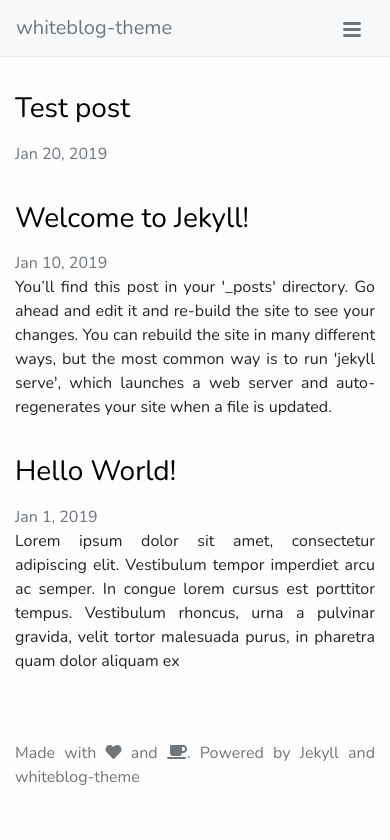
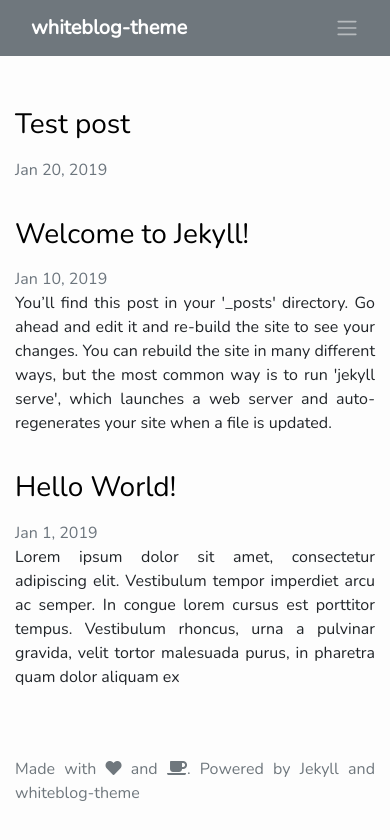
Before and after one commit to vmsilvamolina/whiteblog-theme, a Jekyll site: the page built from index.html, in a window 390 px wide. Shown: the top 840 px of the page. Built offline with Jekyll 4.4.1, drawn with Linux system fonts in a browser that asks for light colours; nearby versions of some CDN libraries.

Commit message:
add navbar format and menu

```diff
--- a/_includes/header.html
+++ b/_includes/header.html
@@ -27,3 +27,41 @@
       </div>
     </div>
   </nav>
+-->
+    <div class="collapse bg-ligth" id="navbarHeader">
+      <div class="container">
+        <div class="row">
+          <div class="col-sm-8 col-md-7 py-4">
+            <h4>Contact</h4>
+            <p class="text-muted">Add some information about the album below, the author, or any other background context. Make it a few sentences long so folks can pick up some informative tidbits. Then, link them off to some social networking sites or contact information.</p>
+          </div>
+          <div class="col-sm-4 offset-md-1 py-4">
+            <h4>Pages</h4>
+            <ul class="list-unstyled">
+            {% assign default_paths = site.pages | map: "path" %}
+            {% assign page_paths = site.header_pages | default: default_paths %}
+            {% if page_paths %}
+              {% for path in page_paths %}
+                {% assign my_page = site.pages | where: "path", path | first %}
+                {% if my_page.title %}
+                  <li class="nav-item"><a class="nav-link" href="{{ my_page.url | relative_url }}">{{ my_page.title | escape }}</a></li>
+                {% endif %}
+              {% endfor %}
+            {% endif %}
+            </ul>
+          </div>
+        </div>
+      </div>
+    </div>
+    <div class="navbar navbar-dark box-shadow">
+      <div class="container d-flex justify-content-between">
+        <a class="navbar-brand d-flex align-items-center" href="{{ "/" | relative_url }}">{{ site.title | escape }}</a>
+        <div data-toggle="collapse" data-target="#navbarHeader" class="navbar-toggler-icon" id="nav-icon">
+            <span></span>
+            <span></span>
+            <span></span>
+            <span></span>
+        </div>
+
+      </div>
+    </div>
--- a/_sass/whiteblog-theme/_layout.scss
+++ b/_sass/whiteblog-theme/_layout.scss
@@ -1,12 +1,56 @@
 @import url('https://fonts.googleapis.com/css?family=Nunito');
+
+html {
+  overflow-y: overlay
+}
 
 body {
   background-color: #fdfdfd;
   font-family: "Nunito" !important;
 }
+
 .navbar {
+  background-color: #6f777d !important;
   a {
-    color: #6f777d !important;
+    //color: #6f777d !important;
+    font-weight: 600;
+  }
+}
+
+.navbar-toggler {
+  border: none;
+  background: transparent !important;
+
+  &:hover {
+    background: transparent !important;
+  }
+
+  .icon-bar {
+    width: 22px;
+    transition: all 0.2s;
+  }
+  .top-bar {
+    transform: rotate(45deg);
+    transform-origin: 10% 10%;
+  }
+  .middle-bar {
+    opacity: 0;
+  }
+  .bottom-bar {
+    transform: rotate(-45deg);
+    transform-origin: 10% 90%;
+  }
+
+  &.collapsed {
+    .top-bar {
+      transform: rotate(0);
+    }
+    .middle-bar {
+      opacity: 1;
+    }
+    .bottom-bar {
+      transform: rotate(0);
+    }
   }
 }
 
@@ -27,11 +71,11 @@
 }
 
 .post {
-  padding-top: 5.5rem!important;
+  padding-top: 2.5rem!important;
 }
 
 .posts-list {
-  padding-top: 4.0rem!important;
+  padding-top: 1.5rem!important;
 }
 
 #content .py-2 {
```
Also changed, not shown: other parts of _includes/header.html (+1 -1 lines).
